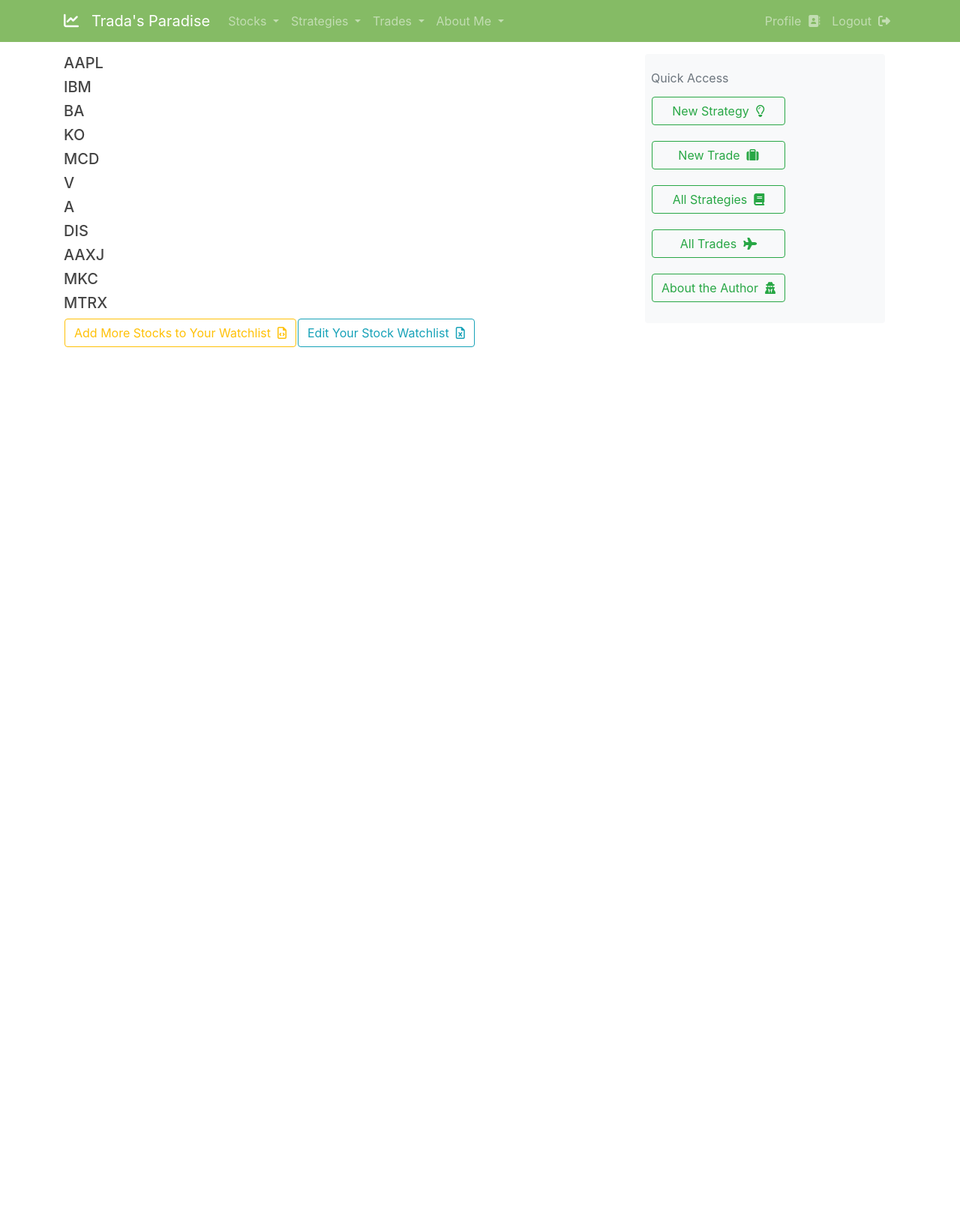
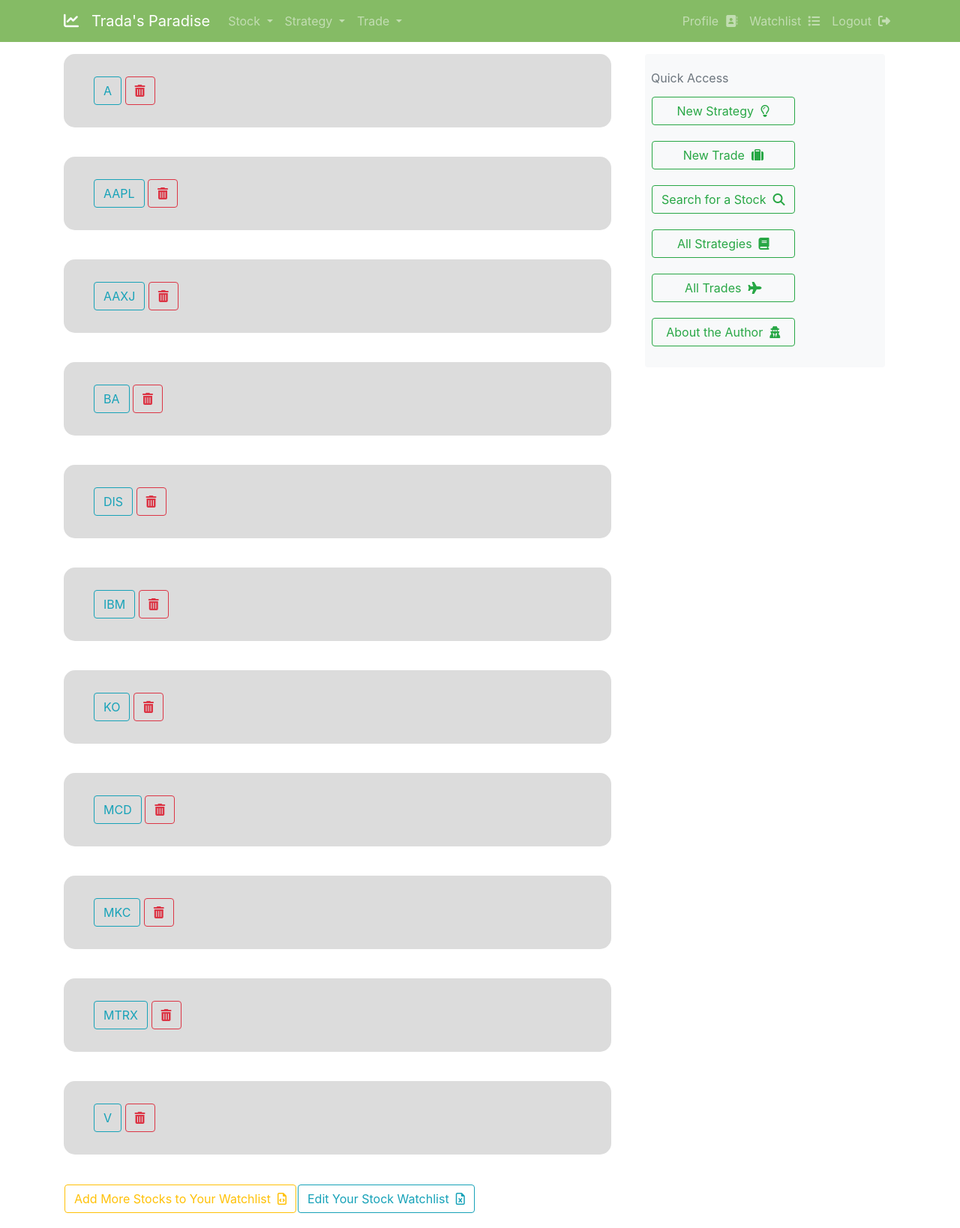
Before and after one commit to HanlinMiao/django-finance-project, a Django app: page /users/admin/user-stock-dashboard/ in a window 1280 px wide. Shown: the whole page at 75% size. Before the commit the page ends 463 px from the top, so only its background shows below. Run offline with Django 3.2, Linux system fonts and the light colour scheme; a user stored in the database is signed in; data comes from the database, SQL or seed files in the repository; both versions use the stored data as it was after the commit; some libraries are stand-ins or nearby versions.

Commit message:
made some changes with user-stock-dashboard

```diff
--- a/strategies/templates/strategies/base.html
+++ b/strategies/templates/strategies/base.html
@@ -45,18 +45,18 @@
               {% if user.is_authenticated %}
               <div class="dropdown">
                 <a class=" nav-item nav-link dropdown-toggle" type="button" id="dropdownMenuButton" data-toggle="dropdown" aria-haspopup="true" aria-expanded="false">
-                  Stocks
+                  Stock
                 </a>
                 <div class="dropdown-menu" aria-labelledby="dropdownMenuButton">
-                  <a class="dropdown-item" href="{% url 'user-stock-dashboard' user.username %}">Track Your Stocks&nbsp;&nbsp;<i class="fa fa-balance-scale"></i></a>
-                  <a class="dropdown-item" href="{% url 'strategy-create' %}">Add Stocks to Your Portfolio&nbsp;&nbsp;<i class="fa fa-lightbulb-o" aria-hidden="true"></i></a>
+                  <a class="dropdown-item" href="{% url 'user-stock-dashboard' user.username %}">Your Stock Watchlist&nbsp;&nbsp;<i class="fa fa-list"></i></a>
+                  <a class="dropdown-item" href="{% url 'strategy-create' %}">Add Stocks to Your Portfolio&nbsp;&nbsp;<i class="fa fa-plus" aria-hidden="true"></i></a>
                   <a class="dropdown-item" href="{% url 'search-stock' %}">Search For A Stock&nbsp;&nbsp;<i class="fa fa-search" aria-hidden="true"></i></a>
                 </div>
               </div>
               {% endif %}
               <div class="dropdown">
                 <a class=" nav-item nav-link dropdown-toggle" type="button" id="dropdownMenuButton" data-toggle="dropdown" aria-haspopup="true" aria-expanded="false">
-                  Strategies
+                  Strategy
                 </a>
                 <div class="dropdown-menu" aria-labelledby="dropdownMenuButton">
                   <a class="dropdown-item" href="{% url 'strategy-list' %}">See All Strategies&nbsp;&nbsp;<i class="fa fa-balance-scale"></i></a>
@@ -70,7 +70,7 @@
               </div>
               <div class="dropdown">
                 <a class=" nav-item nav-link dropdown-toggle" type="button" id="dropdownMenuButton" data-toggle="dropdown" aria-haspopup="true" aria-expanded="false">
-                  Trades
+                  Trade
                 </a>
                 <div class="dropdown-menu" aria-labelledby="dropdownMenuButton">
                   <a class="dropdown-item" href="{% url 'trade-list' %}">See All Trades&nbsp;&nbsp;<i class="fa fa-balance-scale"></i></a>
@@ -79,7 +79,7 @@
                   {% endif %}
                 </div>
               </div>
-             <div class="dropdown">
+             <!-- <div class="dropdown">
                 <a class=" nav-item nav-link dropdown-toggle" type="button" id="dropdownMenuButton" data-toggle="dropdown" aria-haspopup="true" aria-expanded="false">
                   About Me
                 </a>
@@ -89,12 +89,13 @@
                   <a class="dropdown-item" href="#">Podcast&nbsp;&nbsp;<i class="fa fa-podcast" aria-hidden="true"></i></a>
                   <a class="dropdown-item" href="#">Spotify Music&nbsp;&nbsp;<i class="fa fa-spotify" aria-hidden="true"></i></a>
                 </div>
-              </div>
+              </div> -->
             </div>
             <!-- Navbar Right Side -->
             <div class="navbar-nav">
               {% if user.is_authenticated %}
                 <a class="nav-item nav-link" href="{% url 'profile' %}">Profile&nbsp;&nbsp;<i class="fa fa-address-book"></i></a>
+                <a class="nav-item nav-link" href="{% url 'user-stock-dashboard' user.username %}">Watchlist&nbsp;&nbsp;<i class="fa fa-list" aria-hidden="true"></i></a>
                 <a class="nav-item nav-link" href="{% url 'logout' %}">Logout&nbsp;&nbsp;<i class="fa fa-sign-out"></i></a>
               {% else %}
                 <a class="nav-item nav-link" href="{% url 'login' %}">Login&nbsp;&nbsp;<i class="fa fa-sign-in"></i></a>
@@ -138,6 +139,9 @@
                           </td></tr>
                           {% endif %}
                           <tr><td>
+                            <a href="{% url 'search-stock' %}" class="btn btn-outline-success" style="width: 100%">Search for a Stock&nbsp;&nbsp;<i class="fa fa-search"></i></a>
+                          </td></tr>
+                          <tr><td>
                             <a href="{% url 'strategy-list' %}" class="btn btn-outline-success" style="width: 100%">All Strategies&nbsp;&nbsp;<i class="fa fa-book"></i></a>
                           </td></tr>
                           <tr><td>
--- a/users/templates/users/track_stocks.html
+++ b/users/templates/users/track_stocks.html
@@ -13,7 +13,10 @@
     <script src="https://cdnjs.cloudflare.com/ajax/libs/Chart.js/2.7.2/Chart.bundle.min.js"></script>
     <script src="https://cdnjs.cloudflare.com/ajax/libs/Chart.js/2.7.2/Chart.js"></script>
         {% for stock in stocks %}
-            <h5>{{ stock }}</h5>
+        <div class="project-info-box mt-0" style="background-color:#DCDCDC; border-radius:15px;">
+            <span><a class="btn btn-outline-info" href="{% url 'stock-price' stock %}">{{ stock }}</a></span> <a href="{% url 'user-remove-stock' user.username stock %}" class="btn btn-outline-danger pull-right"><i class="fa fa-trash" aria-hidden="true"></i></a>
+        </div>
+        <br>
         {% endfor %}
     {% endif %}
 
--- a/users/urls.py
+++ b/users/urls.py
@@ -5,6 +5,7 @@ from .views import (
     profile,
     user_stock_dashboard,
     add_stock_to_watchlist,
+    remove_stock_from_watchlist,
 )
 
 urlpatterns = [
@@ -25,5 +26,6 @@ urlpatterns = [
          auth_views.PasswordResetCompleteView.as_view(template_name = 'users/password_reset_complete.html'),
          name ='password_reset_complete'),
      path('<str:username>/user-stock-dashboard/', user_stock_dashboard, name='user-stock-dashboard'),
-     path('<str:username>/<str:stock>/add-stock', add_stock_to_watchlist, name='user-add-stock')
+     path('<str:username>/<str:stock>/add-stock', add_stock_to_watchlist, name='user-add-stock'),
+     path('<str:username>/<str:stock>/remove-stock', remove_stock_from_watchlist, name='user-remove-stock')
 ]
--- a/users/views.py
+++ b/users/views.py
@@ -47,7 +47,7 @@ def user_stock_dashboard(request, username):
 	stocks = profile.get_stocks().split(",")
 	context = {
 		"user": user,
-		"stocks": stocks,
+		"stocks": sorted(stocks),
 	}
 
 	return render(request, 'users/track_stocks.html', context)
@@ -58,20 +58,40 @@ def add_stock_to_watchlist(request, username, stock):
 	profile = Profile.objects.get(user=user)
 	watch_list = profile.stocks.split(",")
 	if stock in watch_list:
-		messages.warning(request, f'This stock {stock} is already in your watchlist')
+		messages.warning(request, f'{stock} is already in your watchlist')
 		return redirect('index')
 	else:
 		profile.stocks += ("," + stock)
 		profile.save()
 		watch_list.append(stock)
-		messages.success(request, f'This stock {stock} has been added to your watchlist')
+		messages.success(request, f'{stock} has been added to your watchlist')
 
 	context = {
 		"user": user,
 		"stocks": sorted(watch_list),
 	}
 
-	return render(request, 'users/track_stocks.html', context)
+	return redirect('user-stock-dashboard', user)
+
+def remove_stock_from_watchlist(request, username, stock):
+	user = User.objects.get(username=username)
+	profile = Profile.objects.get(user=user)
+	watch_list = profile.stocks.split(",")
+	if stock not in watch_list:
+		messages.warning(request, f'This stock {stock} is not in your watchlist')
+		return redirect('index')
+	else:
+		watch_list.remove(stock)
+		profile.stocks = ",".join(watch_list)
+		profile.save()
+		messages.success(request, f'{stock} has been removed from your watchlist')
+
+	context = {
+		"user": user,
+		"stocks": sorted(watch_list),
+	}
+
+	return redirect('user-stock-dashboard', user)
 
 
 
```
Also changed, not shown: strategies/templates/strategies/home.html (+5 -3 lines), db.sqlite3.
